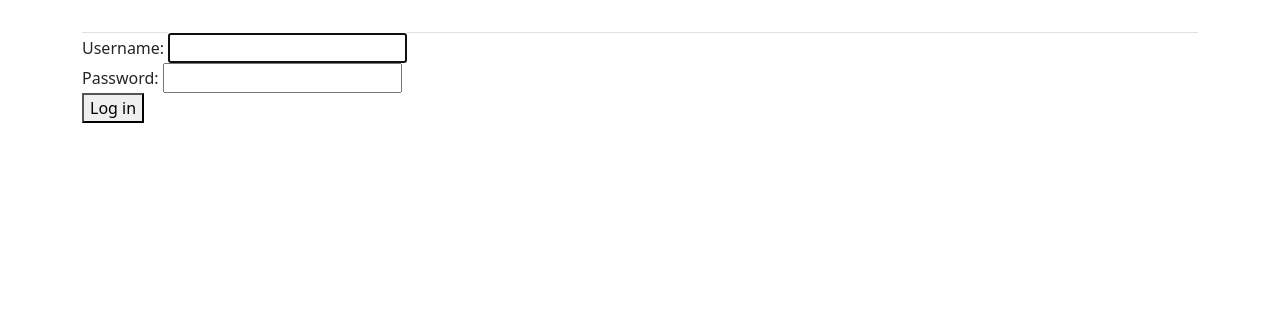
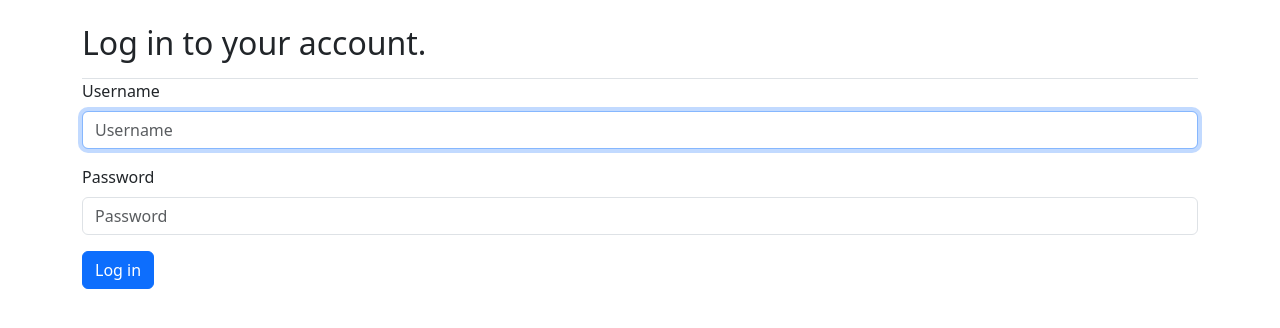
Before and after one commit to majidvayghani/crash-course, a Django app: page /account/login/ in a window 1280 px wide. Shown: the part 58-386 px from the top of the page. Run offline with Django 4.2, Linux system fonts and the light colour scheme; some libraries are stand-ins or nearby versions.

Commit message:
styling the login page

```diff
--- a/accounts/templates/registration/login.html
+++ b/accounts/templates/registration/login.html
@@ -1,4 +1,9 @@
 {% extends 'learning_logs/base.html' %}
+{% load django_bootstrap5 %}
+
+{% block page_header %}
+    <h2>Log in to your account.</h2>
+{% endblock page_header %}
 
 {% block content %}
 
@@ -8,8 +13,8 @@
 
     <form action="{% url 'accounts:login' %}" method='post'>
         {% csrf_token %}
-        {{ form.as_div }}
-        <button name="submit">Log in</button>
+        {% bootstrap_form form %}
+        {% bootstrap_button button_type="submit" content="Log in" %}
     </form>
 
 {% endblock content %}
```
